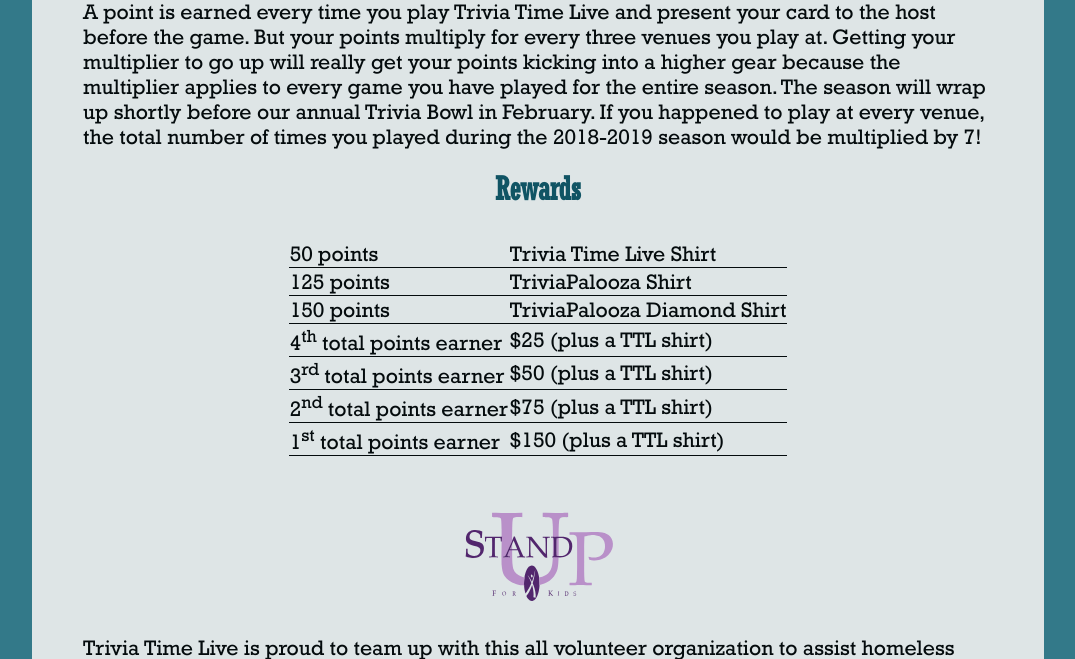
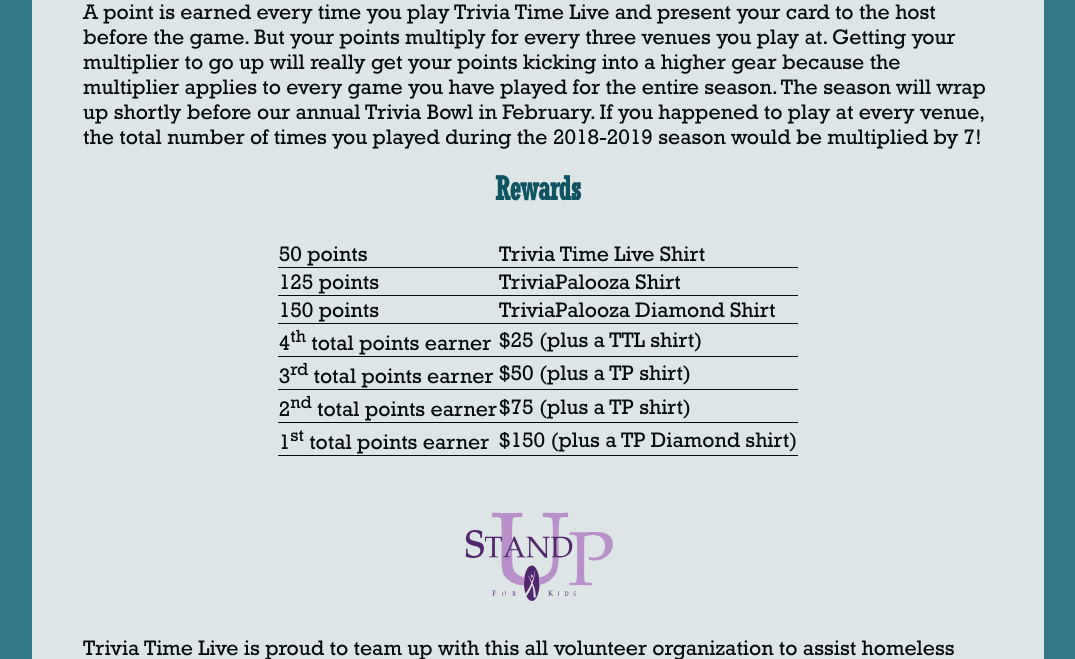
Before and after one commit to edlandm/ttl-website, a Django app: page /triviatimelive/triviapalooza/about/ in a window 1280 px wide. Shown: the part 361-1020 px from the top of the page, without its empty margins (102-1177 px from the left). Run offline with Django 3.2, Linux system fonts and the light colour scheme.

Commit message:
palooza:about.html: fix typos

```diff
--- a/palooza/templates/palooza/about.html
+++ b/palooza/templates/palooza/about.html
@@ -58,15 +58,15 @@
         </tr>
         <tr>
             <td>3<sup>rd</sup> total points earner</td>
-            <td>$50 (plus a TTL shirt)</td>
+            <td>$50 (plus a TP shirt)</td>
         </tr>
         <tr>
             <td>2<sup>nd</sup> total points earner</td>
-            <td>$75 (plus a TTL shirt)</td>
+            <td>$75 (plus a TP shirt)</td>
         </tr>
         <tr>
             <td>1<sup>st</sup> total points earner</td>
-            <td>$150 (plus a TTL shirt)</td>
+            <td>$150 (plus a TP Diamond shirt)</td>
         </tr>
     </table>
 
```
